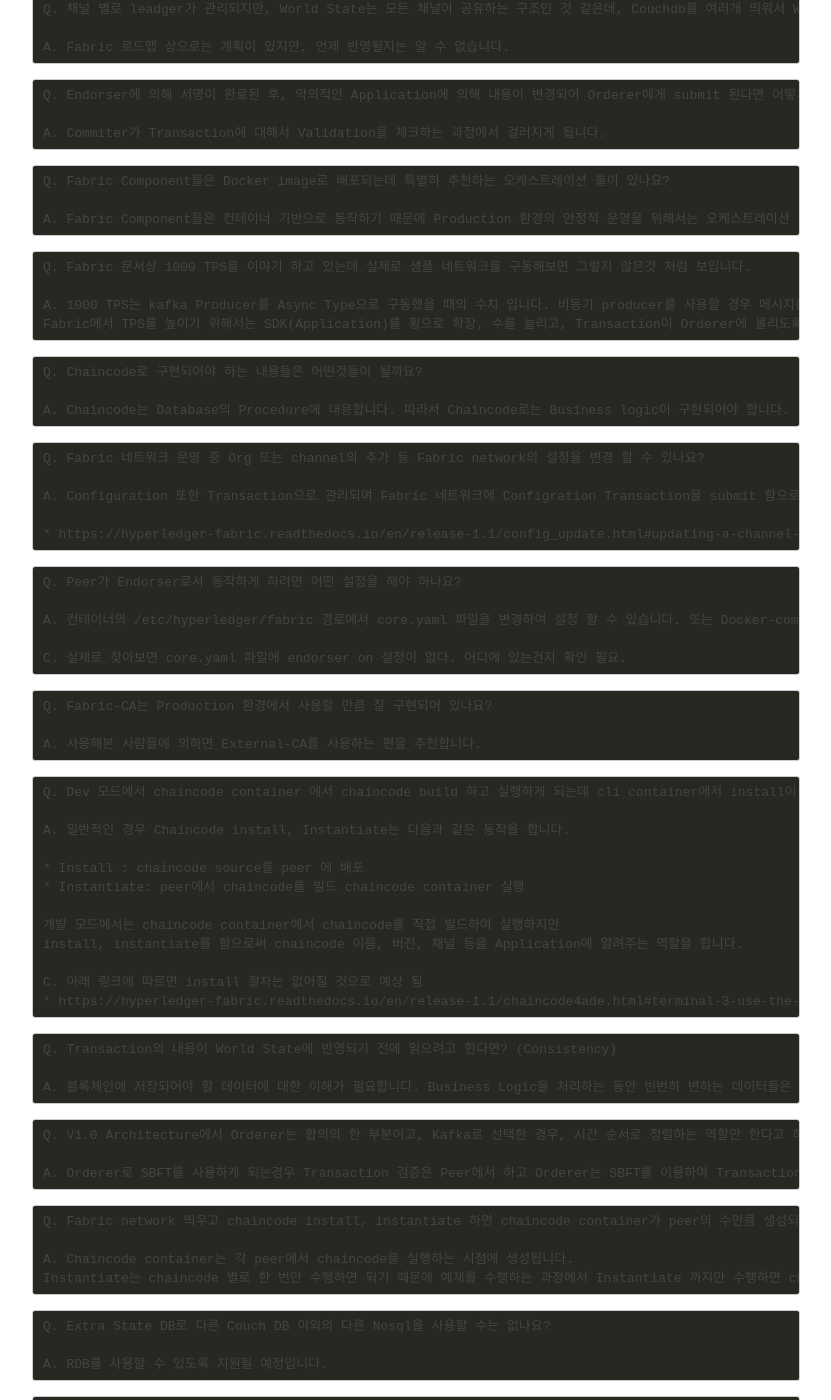
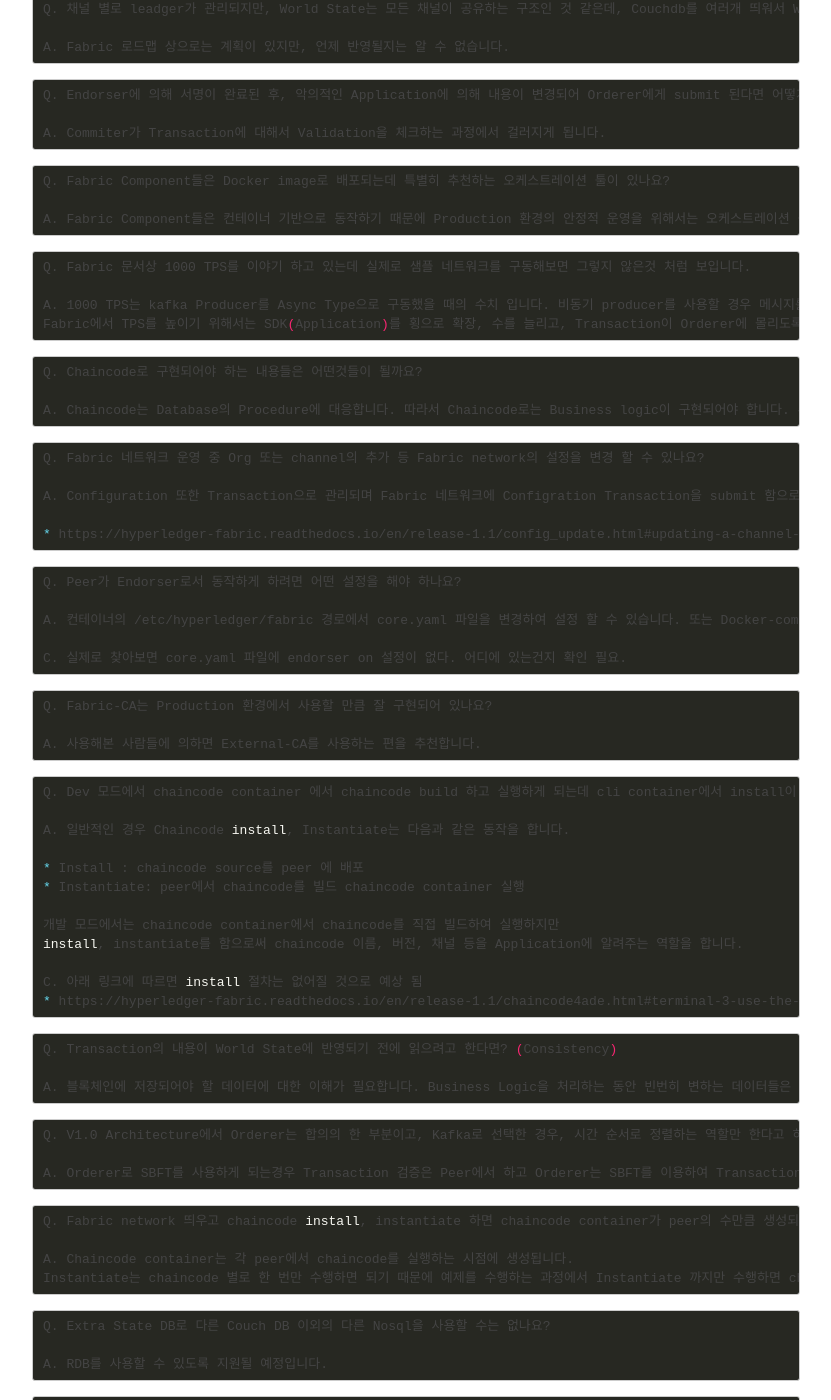
Before and after one commit to rtfmplz/rtfmplz.github.io, a Jekyll site: the page built from _posts/2018-06-27-hyperledger-fabric-qna.md, in a window 1280 px wide and 1400 px high, scrolled down 1510 px. Shown: the whole window, without its empty margins (224-1055 px from the left). Built offline with Jekyll 4.4.1, drawn with Linux system fonts in a browser that asks for light colours; comment, search, counter and statistics services are not loaded; some of the changed text lies outside the part shown.

Commit message:
highlighting을 위해 keyword 추가

````diff
--- a/_posts/2018-06-27-hyperledger-fabric-qna.md
+++ b/_posts/2018-06-27-hyperledger-fabric-qna.md
@@ -15,19 +15,19 @@
 > * 2018 IBM DEV DAY (https://goo.gl/8EFCqD)
 > * 하이퍼레저 패브릭을 활용한 상품 거래 시스템 구현 (https://programmers.co.kr/learn/courses/4037)
 
-```
+```bash
 Q. Chaincode는 endorser가 실행하고 block에 append는 commiter가 하는데 실제 변경된 데이터가 반영되는 시점은 언제인가요?
 
 A. Commiter가 Transaction의 유효성을 검증 한 후, 블록을 append 하는 시점에 World State에 반영됩니다.
 ```
 
-```
+```bash
 Q. 그럼 참여자 A가 Endorser에게 Transaction을 제출하고 실제 원장에 반영되기 전 다른 참여자가 데이터를 조회하는 상황이 발생하면 Consistency가 보장되지 않는 것 아닌가요?
 
 A. Fabric 네트워크 내 참여자 간의 Consistency를 보장하기 위해서는 Application이 이를 보장할 수 있도록 구현되어야 합니다. Consistency를 보장하기위한 방법으로 EventListener를 이용할 수 있습니다. Transcation 처리 과정에서 Application은 Endorser에게 response를 받은 이후 response를 받지 않습니다. Transaction이 commit 되는 과정에서 orderer를 거치기 때문에 response를 받기가 애매하기 때문입니다. 따라서 블록에 저장이 완료가 되면 Commiter로 부터 저장이 완료된 것을 event로 받을 수 있도록 되어 있고 Application은 이벤트를 수신 함으로써 원장의 데이터가 업데이트 된 것을 인지 할 수 있습다.
 ```
 
-```
+```bash
 Q. Transaction ordrering은 timestamp 기준으로 하나요?
 
 A. Kafka queue에 들어간 순서로 ordering 되며, 큐에는 시간(Orderer에 들어온 시간) 순서대로 쌓이게 됩니다. 추가로 큐는 개별 채널에 의존하여 만들어집니다.
@@ -35,26 +35,26 @@
 C. Transaction 생성 순서가 되어야 맞는것 아닌가..?
 ```
 
-```
+```bash
 Q. queue에 들어가는 순서대로 orderring 한다면 transaction의 순서를 보장할 수 없지 않나요?
 
 A. Kafka 큐에는 시간 순서대로 쌓이게 되고, 이후 처리는 Kafka에 의해서 처리되기 때문에 순서가 보장됩니다. 다만 Orderer에 들어오기 전에는 Fabric 네트워크 내 참여자 간의 Consistency를 보장하기 위해서 Applicatoin이 이를 보장하도록 설계되어야 합니다. 또한, Fabric을 일반 DB 처럼 사용하기보다는 공유 원장으로서 사용, DB로 처리해야 할것들은 DB로 처리한 후에 원장에 해당하는 데이터만 쌓도록 설계하는것이 좋습니다.
 ```
 
 
-```
+```bash
 Q. Endorsing policy 통과 후, Orderer에 submit한 transaction이 commit에 실패 할 수 있나요?
 
 A. 네트워크 문제로 Orderer까지 전달이 되지 않거나, Commiter에 의해서 validation에 실패하는 경우 commit에 실패할 수 있습다. Commit에 실패한 Transcation은 Application에 의해서 처리되어야 합니다. 특히, Commiter가 validation 실패한 경우 event 수신에 대한 timeout 등을 설정하여 처리할 수 있습니다.
 ```
 
-```
+```bash
 Q. Membership service, orderer service 둘 중 하나라도 셧다운 된다면 전체 시스템이 동작할 수 없나요?
 
 A. 네, 따라서 Membership service와 orderer는 HA를 보장하도록 구성해야 합니다. Production 환경에서 Kafka 브로커는 9개, Zookeeper는 5개를 두는 것이 권장됩니다.
 ```
 
-```
+```bash
 Q. Commiter에 의한 Validation 과정에서 블록에 포함된 Transaction 중 하나라도 Validation에 실패하게 되면 전체 Transaction이 다 실패하나요?
 
 A. 네, 블록 전체가 다 revoke 됩니다.
@@ -62,19 +62,19 @@
 C. 이후 복구 과정은 어떻게 되는거지?
 ```
 
-```
+```bash
 Q. Peer들의 리스트는 membership service가 가지고 있나요?
 
 A. Application의 입장에서 peer 리스트는 설정 파일로 관리해야 합니다. Anchor peer(org의 peer 들을 관리하는 피어) 역시 peer 정보를 가지고 있어야 합니다. Fabric Network는 계획된 네트워크이기 때문에 설정 파일에 의한 관리가 가능합니다.
 ```
 
-```
+```bash
 Q. Application이 Transaction propose 할 때 endorsing peer가 하나 이상이라면 모든 peer에 다 propose 하나요?
 
 A. Endorsement policy에 의해 반드시 서명을 받아야 하는 peer 리스트에 있는 peer 에게 모두 Proposal을 보내게 됩니다.
 ```
 
-```
+```bash
 Q. Chaincode 없이 Couch DB에 접근이 가능한데, World State가 위변조 되었다고 의심될 때, Blockchain을 이용해서 World State를 replay 하는 기능이 있나요?
 
 A. 없습니다. 다만, 제공되는 kafka image를 보면 retention policy를 영구 저장으로 설정하고 있기 때문에 위변조가 의심되는 상황에서 kafka 데이터를 확인 할 수 있습니다. Couch DB 또한 ACL 기능을 가지고 있기 때문에 정책적으로 접근을 관리 할 수 있습니다.
@@ -82,44 +82,44 @@
 C. Kafka 설정 확인 해보기
 ```
 
-```
+```bash
 Q. Chaincode shim package 를 보면 DelState 함수는 블록체인에서 해당 내용을 삭제하는 건가요?
 
 A. Blockchain 상의 데이터는 어떤 경우에도 삭제될 수 없습니다. DelState 역시 chaincode로서 Blockchain에 Transaction으로 남게 됩니다. 다만, World State에서 key를 삭제 함으로써 원장에서 더이상 검색할 수 없도록 동작합니다. 비지니스 로직 상 검색이 불가능하게 해야 할 때 DelState를 사용할 수 있습니다.
 ```
 
-```
+```bash
 Q. 채널 별로 leadger가 관리되지만, World State는 모든 채널이 공유하는 구조인 것 같은데, Couchdb를 여러개 띄워서 World State를 ledger 별로 구성할 수는 없나요?
 
 A. Fabric 로드맵 상으로는 계획이 있지만, 언제 반영될지는 알 수 없습니다.
 ```
 
-```
+```bash
 Q. Endorser에 의해 서명이 완료된 후, 악의적인 Application에 의해 내용이 변경되어 Orderer에게 submit 된다면 어떻게 검증 하나요?
 
 A. Commiter가 Transaction에 대해서 Validation을 체크하는 과정에서 걸러지게 됩니다.
 ```
 
-```
+```bash
 Q. Fabric Component들은 Docker image로 배포되는데 특별히 추천하는 오케스트레이션 툴이 있나요?
 
 A. Fabric Component들은 컨테이너 기반으로 동작하기 때문에 Production 환경의 안정적 운영을 위해서는 오케스트레이션 툴이 필수적입니다. 최근 Kubernetes가 많이 선호되는 추세입니다.
 ```
 
-```
+```bash
 Q. Fabric 문서상 1000 TPS를 이야기 하고 있는데 실제로 샘플 네트워크를 구동해보면 그렇지 않은것 처럼 보입니다.
 
 A. 1000 TPS는 kafka Producer를 Async Type으로 구동했을 때의 수치 입니다. 비동기 producer를 사용할 경우 메시지를 일정 시간 큐에 쌓아 두었다가 한 번에 전송하므로 producer의 메시지 처리량을 향상시킬 수 있습니다. 단, 장애가 발생할 경우 전송하지 않고 쌓아 둔 메시지가 유실될 우려가 있습니다.
 Fabric에서 TPS를 높이기 위해서는 SDK(Application)를 횡으로 확장, 수를 늘리고, Transaction이 Orderer에 몰리도록 설계하는게 필요합니다.
 ```
 
-```
+```bash
 Q. Chaincode로 구현되어야 하는 내용들은 어떤것들이 될까요?
 
 A. Chaincode는 Database의 Procedure에 대응합니다. 따라서 Chaincode로는 Business logic이 구현되어야 합니다. 추가로 원장의 데이터에 대한 접근을 관리하는 기능을 포함할 수 있습니다.
 ```
 
-```
+```bash
 Q. Fabric 네트워크 운영 중 Org 또는 channel의 추가 등 Fabric network의 설정을 변경 할 수 있나요?
 
 A. Configuration 또한 Transaction으로 관리되며 Fabric 네트워크에 Configration Transaction을 submit 함으로써 설정을 변경할 수 있습니다. 자세한 내용은 아래 페이지에서 확인할 수 있습니다.
@@ -127,7 +127,7 @@
 * https://hyperledger-fabric.readthedocs.io/en/release-1.1/config_update.html#updating-a-channel-configuration
 ```
 
-```
+```bash
 Q. Peer가 Endorser로서 동작하게 하려면 어떤 설정을 해야 하나요?
 
 A. 컨테이너의 /etc/hyperledger/fabric 경로에서 core.yaml 파일을 변경하여 설정 할 수 있습니다. 또는 Docker-compose 파일을 통해서 환경 설정을 전달할 수 있습니다.
@@ -135,13 +135,13 @@
 C. 실제로 찾아보면 core.yaml 파일에 endorser on 설정이 없다. 어디에 있는건지 확인 필요.
 ```
 
-```
+```bash
 Q. Fabric-CA는 Production 환경에서 사용할 만큼 잘 구현되어 있나요?
 
 A. 사용해본 사람들에 의하면 External-CA를 사용하는 편을 추천합니다.
 ```
 
-```
+```bash
 Q. Dev 모드에서 chaincode container 에서 chaincode build 하고 실행하게 되는데 cli container에서 install이 불필요 한 것 아닌가요?
 
 A. 일반적인 경우 Chaincode install, Instantiate는 다음과 같은 동작을 합니다.
@@ -156,32 +156,32 @@
 * https://hyperledger-fabric.readthedocs.io/en/release-1.1/chaincode4ade.html#terminal-3-use-the-chaincode
 ```
 
-```
+```bash
 Q. Transaction의 내용이 World State에 반영되기 전에 읽으려고 한다면? (Consistency)
 
 A. 블록체인에 저장되어야 할 데이터에 대한 이해가 필요합니다. Business Logic을 처리하는 동안 빈번히 변하는 데이터들은 기존의 Database를 이용해서 관리하고, 블록체인에는 계약서와 같이 한번 결정되면 쉽게 변하지 않으면서 여러 사람이 열람해야하는 데이터(변하지 않을)를 저장하는것이 바람직합니다. 이런 경우 TPS는 큰 의미가 없어집니다.
 ```
 
-```
+```bash
 Q. V1.0 Architecture에서 Orderer는 합의의 한 부분이고, Kafka로 선택한 경우, 시간 순서로 정렬하는 역할만 한다고 하였는데, 새로 추가되는 SBFT는 PBFT와 비슷하다고 한다면 Orderer 역할만 하는게 아닌, 합의 전반을 처리하게되는것 아닌가요?
 
 A. Orderer로 SBFT를 사용하게 되는경우 Transaction 검증은 Peer에서 하고 Orderer는 SBFT를 이용하여 Transaction을 정렬하게 할 수 있습니다.
 ```
 
-```
+```bash
 Q. Fabric network 띄우고 chaincode install, instantiate 하면 chaincode container가 peer의 수만큼 생성되어야 하는데 하나만 생성됩니다.
 
 A. Chaincode container는 각 peer에서 chaincode를 실행하는 시점에 생성됩니다.
 Instantiate는 chaincode 별로 한 번만 수행하면 되기 때문에 예제를 수행하는 과정에서 Instantiate 까지만 수행하면 chaincode container가 하나만 구동되는 것 처럼 보일 수 있습니다. 이후에 다른 peer에서 query나 invoke Transaction이 실행되면  chaincode container peer와 짝을 이루는 chaincode container가 실행되게 됩니다.
 ```
 
-```
+```bash
 Q. Extra State DB로 다른 Couch DB 이외의 다른 Nosql을 사용할 수는 없나요?
 
 A. RDB를 사용할 수 있도록 지원될 예정입니다.
 ```
 
-```
+```bash
 Q. 데이터가 계속 쌓이다보면 Blockchain을 Backup 해야 하는 이슈가 생길텐데 이에대한 대응책이 있나요?
 
 A. 일단 블록체인에는 저장되는 데이터는 파일과 같은 대용량 데이터가 아닌, chaincode 호출을 위한 Transaction과 같은 용량이 작은 데이터가 들어가야 합니다. 예를 들어 음원에 대한 저작권을 관리하는 시스템이라고 한다면 음원은 외부 스토리지에 저장하고 블록체인에는 작곡가, 가격, 계약사항들이 포함될 수 있습니다.
````
Also changed, not shown: _posts/2015-09-08-scala-equal.md (+17 -17 lines), _posts/2016-04-24-extractors.md (+1 -1 lines), _posts/2017-05-08-rpc2rest.md (+1 -1 lines), _posts/2017-05-30-scala-app-packaging.md (+1 -1 lines), _posts/2018-07-07-self-sovereign.md (+1 -1 lines).
